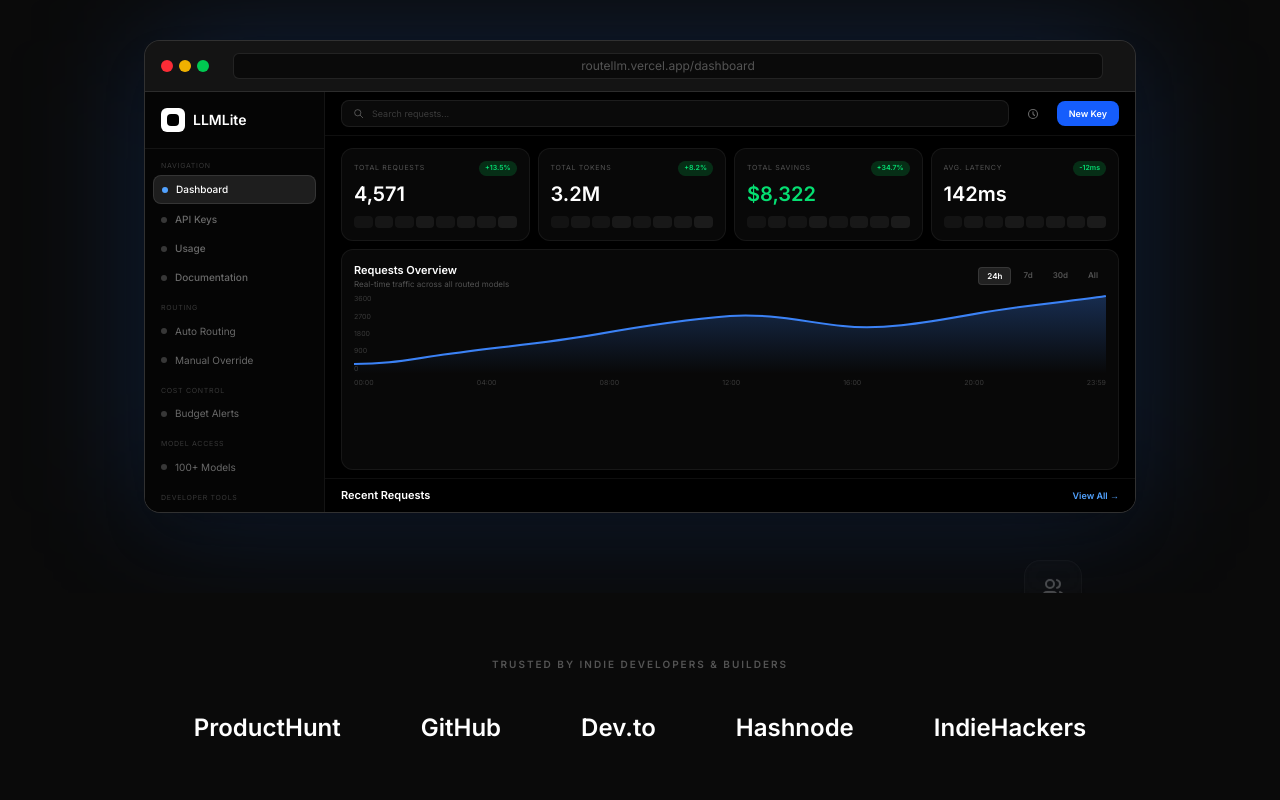
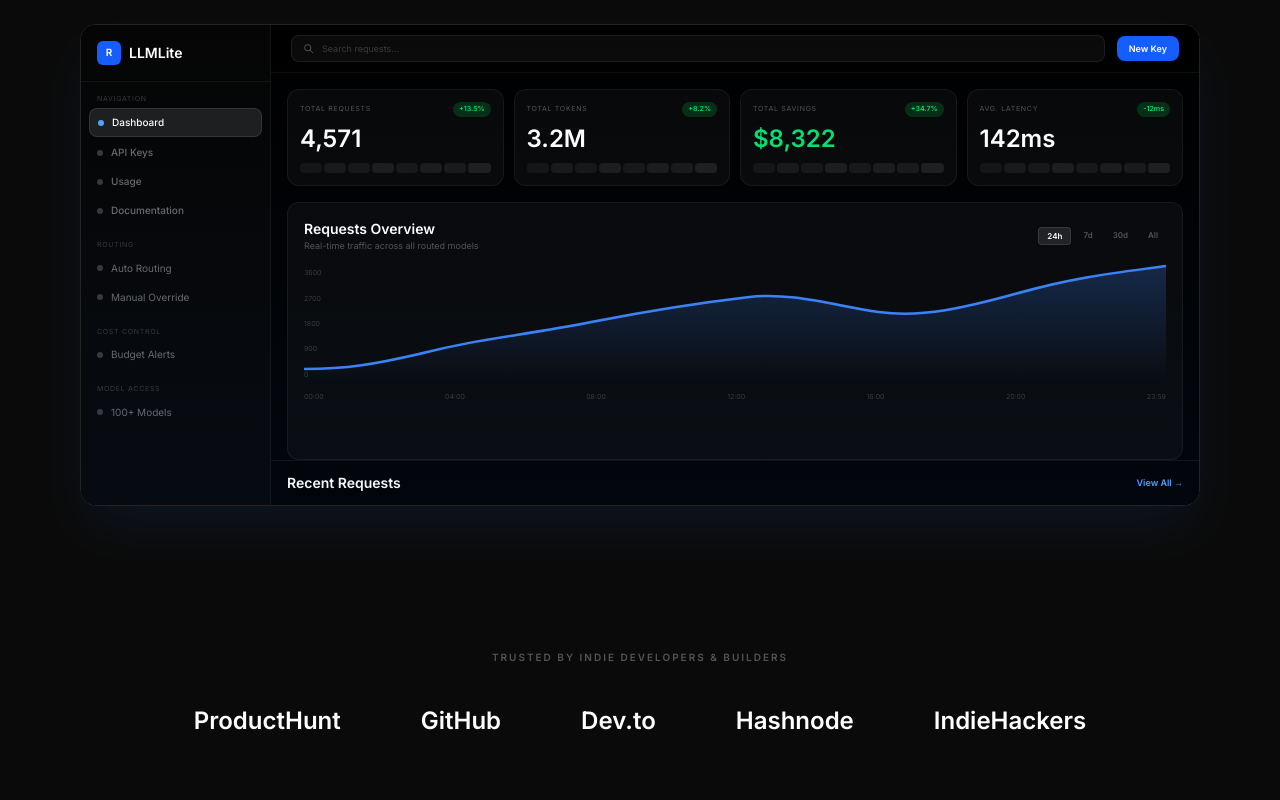
Before and after one commit to krishnawararkar15-droid/routerllm, a React (Vite) app: page / in a window 1280 px wide. Shown: the part 560-1360 px from the top of the page. Built offline with nearby package versions, Linux system fonts and the light colour scheme.

Commit message:
update dashboard preview remove floating icons

```diff
--- a/src/App.tsx
+++ b/src/App.tsx
@@ -190,54 +190,24 @@ const Hero = () => {
             </motion.button>
           </motion.div>
           </div>
-
-        {/* Floating Icons */}
-        <motion.div
-          style={{ y: yIcons }}
-          className="absolute top-1/2 left-0 w-full h-full pointer-events-none hidden lg:block"
-        >
-          <FloatingIcon icon={<FileText className="w-6 h-6" />} delay={0} x="-25%" y="-25%" />
-          <FloatingIcon icon={<Calendar className="w-6 h-6" />} delay={1.2} x="25%" y="-35%" />
-          <FloatingIcon icon={<MessageSquare className="w-6 h-6" />} delay={2.4} x="-30%" y="15%" />
-          <FloatingIcon icon={<Users className="w-6 h-6" />} delay={1.8} x="30%" y="5%" />
-          <FloatingIcon icon={<Layout className="w-6 h-6" />} delay={0.6} x="-15%" y="-45%" />
-          <FloatingIcon icon={<BarChart3 className="w-6 h-6" />} delay={3} x="15%" y="25%" />
-        </motion.div>
+        </div>
 
         {/* Dashboard Preview */}
-        <div className="mt-16 mx-auto max-w-5xl px-4">
-          <div className="relative">
-            {/* Glow effect behind the image */}
-            <div className="absolute inset-0 bg-blue-500/20 blur-3xl rounded-3xl" />
-            {/* Browser frame */}
-            <div className="relative bg-[#1a1a1a] rounded-2xl border border-white/10 overflow-hidden shadow-2xl">
-              {/* Browser top bar */}
-              <div className="flex items-center gap-2 px-4 py-3 bg-[#141414] border-b border-white/10">
-                <div className="flex items-center gap-1.5">
-                  <div className="w-3 h-3 rounded-full bg-red-500" />
-                  <div className="w-3 h-3 rounded-full bg-yellow-500" />
-                  <div className="w-3 h-3 rounded-full bg-green-500" />
-                </div>
-                <div className="flex-1 mx-4">
-                  <div className="bg-[#0a0a0a] border border-white/10 rounded-md px-3 py-1 text-xs text-white/30 text-center">
-                    routellm.vercel.app/dashboard
-                  </div>
-                </div>
-              </div>
-{/* Exact Dashboard Preview */}
-              <div className="w-full bg-black overflow-hidden" style={{height: '420px'}}>
+        <div className="mt-12 mx-auto w-full max-w-6xl px-4">
+          <div className="relative rounded-2xl overflow-hidden border border-white/10 shadow-2xl shadow-blue-500/10">
+            {/* Glow */}
+            <div className="absolute inset-0 bg-gradient-to-t from-blue-500/5 to-transparent pointer-events-none z-10" />
+
+            {/* Dashboard content - NO browser bar */}
+            <div className="w-full bg-black overflow-hidden" style={{height: '480px'}}>
               <div className="flex h-full">
 
                 {/* Sidebar */}
-                  <div className="flex-shrink-0 bg-[#050505] border-r border-white/[0.06]" style={{width: '180px'}}>
-                    {/* Logo */}
+                <div className="flex-shrink-0 bg-[#050505] border-r border-white/[0.06]" style={{width: '190px'}}>
                   <div className="flex items-center gap-2 p-4 border-b border-white/[0.06]">
-                      <div className="w-6 h-6 bg-white rounded-md flex items-center justify-center">
-                        <div className="w-3 h-3 bg-black rounded-sm" />
-                      </div>
+                    <div className="w-6 h-6 bg-blue-600 rounded-md flex items-center justify-center text-[10px] font-black text-white">R</div>
                     <span className="text-white text-sm font-black">LLMLite</span>
                   </div>
-                    {/* Nav */}
                   <div className="p-2">
                     <div className="text-[7px] text-white/20 uppercase tracking-widest px-2 py-1">Navigation</div>
                     {[
@@ -247,38 +217,26 @@ const Hero = () => {
                       { label: 'Documentation', active: false },
                     ].map((item, i) => (
                       <div key={i} className={`flex items-center gap-2 px-2 py-1.5 rounded-lg mb-0.5 text-[10px] font-medium ${item.active ? 'bg-white/10 text-white border border-white/10' : 'text-white/40'}`}>
-                          <div className={`w-1.5 h-1.5 rounded-sm ${item.active ? 'bg-blue-400' : 'bg-white/20'}`} />
+                        <div className={`w-1.5 h-1.5 rounded-full ${item.active ? 'bg-blue-400' : 'bg-white/20'}`} />
                         {item.label}
                       </div>
                     ))}
-                      <div className="text-[7px] text-white/20 uppercase tracking-widest px-2 py-1 mt-2">Routing</div>
-                      {['Auto Routing', 'Manual Override'].map((item, i) => (
+                    <div className="text-[7px] text-white/20 uppercase tracking-widest px-2 py-1 mt-3">Routing</div>
+                    {['Auto Routing','Manual Override'].map((item, i) => (
                       <div key={i} className="flex items-center gap-2 px-2 py-1.5 rounded-lg mb-0.5 text-[10px] text-white/40">
-                          <div className="w-1.5 h-1.5 rounded-sm bg-white/20" />{item}
+                        <div className="w-1.5 h-1.5 rounded-full bg-white/20" />{item}
                       </div>
                     ))}
-                      <div className="text-[7px] text-white/20 uppercase tracking-widest px-2 py-1 mt-2">Cost Control</div>
+                    <div className="text-[7px] text-white/20 uppercase tracking-widest px-2 py-1 mt-3">Cost Control</div>
                     {['Budget Alerts'].map((item, i) => (
                       <div key={i} className="flex items-center gap-2 px-2 py-1.5 rounded-lg mb-0.5 text-[10px] text-white/40">
-                          <div className="w-1.5 h-1.5 rounded-sm bg-white/20" />{item}
+                        <div className="w-1.5 h-1.5 rounded-full bg-white/20" />{item}
                       </div>
                     ))}
-                      <div className="text-[7px] text-white/20 uppercase tracking-widest px-2 py-1 mt-2">Model Access</div>
+                    <div className="text-[7px] text-white/20 uppercase tracking-widest px-2 py-1 mt-3">Model Access</div>
                     {['100+ Models'].map((item, i) => (
                       <div key={i} className="flex items-center gap-2 px-2 py-1.5 rounded-lg mb-0.5 text-[10px] text-white/40">
-                          <div className="w-1.5 h-1.5 rounded-sm bg-white/20" />{item}
-                        </div>
-                      ))}
-                      <div className="text-[7px] text-white/20 uppercase tracking-widest px-2 py-1 mt-2">Developer Tools</div>
-                      {['Cost Transparency'].map((item, i) => (
-                        <div key={i} className="flex items-center gap-2 px-2 py-1.5 rounded-lg mb-0.5 text-[10px] text-white/40">
-                          <div className="w-1.5 h-1.5 rounded-sm bg-white/20" />{item}
-                        </div>
-                      ))}
-                      <div className="text-[7px] text-white/20 uppercase tracking-widest px-2 py-1 mt-2">Key Management</div>
-                      {['Multiple Keys'].map((item, i) => (
-                        <div key={i} className="flex items-center gap-2 px-2 py-1.5 rounded-lg mb-0.5 text-[10px] text-white/40">
-                          <div className="w-1.5 h-1.5 rounded-sm bg-white/20" />{item}
+                        <div className="w-1.5 h-1.5 rounded-full bg-white/20" />{item}
                       </div>
                     ))}
                   </div>
@@ -286,21 +244,16 @@ const Hero = () => {
 
                 {/* Main Content */}
                 <div className="flex-1 bg-black overflow-hidden flex flex-col">
-
                   {/* Top bar */}
-                    <div className="flex items-center gap-3 px-4 py-2 border-b border-white/[0.06]">
+                  <div className="flex items-center gap-3 px-5 py-2.5 border-b border-white/[0.06]">
                     <div className="flex-1 bg-white/[0.04] border border-white/[0.08] rounded-lg px-3 py-1.5 flex items-center gap-2">
                       <svg width="10" height="10" viewBox="0 0 16 16" fill="none"><circle cx="6" cy="6" r="5" stroke="rgba(255,255,255,0.3)" strokeWidth="1.5"/><path d="M10 10l4 4" stroke="rgba(255,255,255,0.3)" strokeWidth="1.5" strokeLinecap="round"/></svg>
                       <span className="text-[9px] text-white/20">Search requests...</span>
                     </div>
-                      <div className="w-6 h-6 flex items-center justify-center">
-                        <svg width="12" height="12" viewBox="0 0 16 16" fill="none"><path d="M8 2a6 6 0 100 12A6 6 0 008 2z" stroke="rgba(255,255,255,0.4)" strokeWidth="1.5"/><path d="M8 5v3l2 2" stroke="rgba(255,255,255,0.4)" strokeWidth="1.5" strokeLinecap="round"/></svg>
-                      </div>
                     <div className="bg-blue-600 text-white text-[9px] font-black px-3 py-1.5 rounded-lg">New Key</div>
                   </div>
-
-                    {/* Stats Cards */}
-                    <div className="grid grid-cols-4 gap-2 px-4 pt-3 pb-2">
+                  {/* Stats */}
+                  <div className="grid grid-cols-4 gap-2.5 p-4">
                     {[
                       { label: 'TOTAL REQUESTS', value: '4,571', badge: '+13.5%', color: 'text-white' },
                       { label: 'TOTAL TOKENS', value: '3.2M', badge: '+8.2%', color: 'text-white' },
@@ -308,67 +261,59 @@ const Hero = () => {
                       { label: 'AVG. LATENCY', value: '142ms', badge: '-12ms', color: 'text-white' },
                     ].map((card, i) => (
                       <div key={i} className="bg-white/[0.03] border border-white/[0.06] rounded-xl p-3">
-                          <div className="flex items-center justify-between mb-1">
+                        <div className="flex items-center justify-between mb-1.5">
                           <span className="text-[7px] text-white/30 uppercase tracking-widest">{card.label}</span>
                           <span className="text-[7px] bg-green-500/20 text-green-400 px-1.5 py-0.5 rounded-full font-bold">{card.badge}</span>
                         </div>
-                          <div className={`text-xl font-black ${card.color}`}>{card.value}</div>
+                        <div className={`text-2xl font-black ${card.color}`}>{card.value}</div>
                         <div className="flex gap-0.5 mt-2">
                           {[30,45,35,60,40,55,50,70].map((h, j) => (
-                              <div key={j} className="flex-1 bg-white/[0.08] rounded-sm" style={{height: '12px', opacity: h/100 + 0.3}} />
+                            <div key={j} className="flex-1 rounded-sm bg-white/10" style={{height:'10px', opacity: h/100 + 0.2}} />
                           ))}
                         </div>
                       </div>
                     ))}
                   </div>
-
                   {/* Chart */}
-                    <div className="mx-4 mb-2 bg-white/[0.03] border border-white/[0.06] rounded-xl p-3 flex-1">
-                      <div className="flex items-center justify-between mb-1">
+                  <div className="mx-4 bg-white/[0.03] border border-white/[0.06] rounded-xl p-4 flex-1">
+                    <div className="flex items-center justify-between mb-3">
                       <div>
-                          <div className="text-[11px] font-bold text-white">Requests Overview</div>
-                          <div className="text-[8px] text-white/30">Real-time traffic across all routed models</div>
+                        <div className="text-sm font-bold text-white">Requests Overview</div>
+                        <div className="text-[9px] text-white/30">Real-time traffic across all routed models</div>
                       </div>
                       <div className="flex gap-1">
                         {['24h','7d','30d','All'].map((t, i) => (
-                            <div key={i} className={`text-[8px] px-2 py-0.5 rounded font-bold ${i === 0 ? 'bg-white/10 text-white border border-white/10' : 'text-white/30'}`}>{t}</div>
+                          <div key={i} className={`text-[8px] px-2 py-0.5 rounded font-bold cursor-pointer ${i === 0 ? 'bg-white/10 text-white border border-white/10' : 'text-white/30'}`}>{t}</div>
                         ))}
                       </div>
                     </div>
-                      {/* SVG Line Chart */}
-                      <div className="relative" style={{height: '80px'}}>
-                        <svg viewBox="0 0 400 80" preserveAspectRatio="none" className="w-full h-full">
+                    <div className="relative" style={{height:'120px'}}>
+                      <svg viewBox="0 0 600 120" preserveAspectRatio="none" className="w-full h-full">
                         <defs>
-                            <linearGradient id="chartGrad" x1="0" y1="0" x2="0" y2="1">
-                              <stop offset="0%" stopColor="#3b82f6" stopOpacity="0.3"/>
+                          <linearGradient id="g1" x1="0" y1="0" x2="0" y2="1">
+                            <stop offset="0%" stopColor="#3b82f6" stopOpacity="0.25"/>
                             <stop offset="100%" stopColor="#3b82f6" stopOpacity="0"/>
                           </linearGradient>
                         </defs>
-                          <path d="M0,70 C20,70 30,65 50,60 C80,52 100,50 130,40 C160,30 180,25 200,22 C220,19 240,28 260,32 C280,36 300,30 330,20 C360,10 380,8 400,2" fill="none" stroke="#3b82f6" strokeWidth="2"/>
-                          <path d="M0,70 C20,70 30,65 50,60 C80,52 100,50 130,40 C160,30 180,25 200,22 C220,19 240,28 260,32 C280,36 300,30 330,20 C360,10 380,8 400,2 L400,80 L0,80 Z" fill="url(#chartGrad)"/>
+                        <path d="M0,105 C30,105 50,100 80,90 C120,75 150,72 200,58 C250,44 280,38 310,33 C340,28 370,42 400,48 C430,54 460,44 500,28 C540,12 570,8 600,2" fill="none" stroke="#3b82f6" strokeWidth="2.5"/>
+                        <path d="M0,105 C30,105 50,100 80,90 C120,75 150,72 200,58 C250,44 280,38 310,33 C340,28 370,42 400,48 C430,54 460,44 500,28 C540,12 570,8 600,2 L600,120 L0,120 Z" fill="url(#g1)"/>
                       </svg>
-                        {/* Y axis labels */}
-                        <div className="absolute left-0 top-0 h-full flex flex-col justify-between">
-                          {['3600','2700','1800','900','0'].map((v, i) => (
+                      <div className="absolute left-0 top-0 h-full flex flex-col justify-between py-1">
+                        {['3600','2700','1800','900','0'].map((v,i) => (
                           <span key={i} className="text-[7px] text-white/20">{v}</span>
                         ))}
                       </div>
                     </div>
-                      {/* X axis labels */}
-                      <div className="flex justify-between mt-1">
-                        {['00:00','04:00','08:00','12:00','16:00','20:00','23:59'].map((t, i) => (
+                    <div className="flex justify-between mt-2">
+                      {['00:00','04:00','08:00','12:00','16:00','20:00','23:59'].map((t,i) => (
                         <span key={i} className="text-[7px] text-white/20">{t}</span>
                       ))}
                     </div>
                   </div>
-
-                    {/* Recent Requests Header */}
-                    <div className="flex items-center justify-between px-4 py-2 border-t border-white/[0.06]">
-                      <span className="text-[11px] font-bold text-white">Recent Requests</span>
+                  {/* Recent Requests */}
+                  <div className="flex items-center justify-between px-4 py-3 border-t border-white/[0.06]">
+                    <span className="text-sm font-bold text-white">Recent Requests</span>
                     <span className="text-[9px] text-blue-400 font-bold">View All →</span>
-                    </div>
-
-</div>
                   </div>
                 </div>
 </div>
```
Lines whose indentation alone changed are shown as unchanged.
